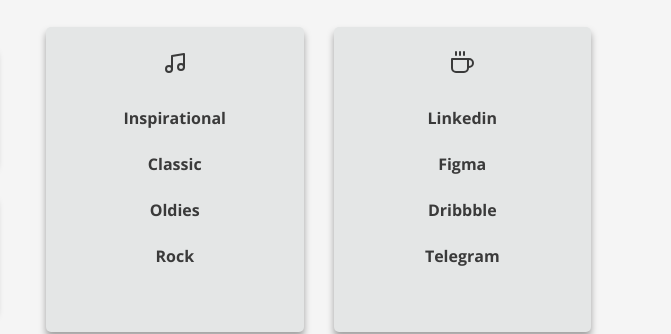
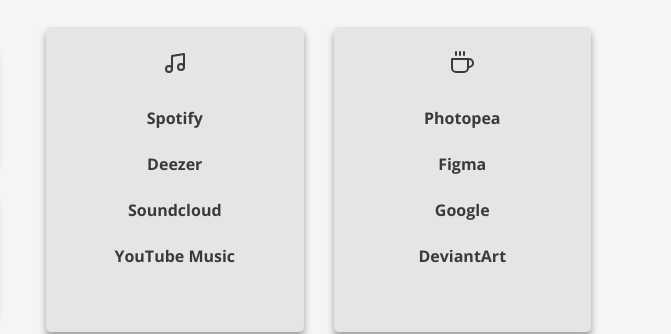
Before and after one commit to zachjmurphy/Compass, a website: page index.html in a window 1280 px wide. Shown: the part 388-722 px from the top of the page, 609-1280 px from the left. Drawn offline with nearby package versions, Linux system fonts and the light colour scheme; no server answers.

Commit message:
Updated Code

```diff
--- a/app.css
+++ b/app.css
@@ -26,7 +26,7 @@
     change the --imgcol value
     to make the filter to your own */
 
-  --imgbg: url(assets/background.jpg);
+  --imgbg: url(assets/bgk.png);
   --imgcol: linear-gradient(
     rgba(255, 255, 255, 0.7),
     rgba(255, 255, 255, 0.7)
@@ -184,6 +184,7 @@
   font-size: var(--fss);
   margin-left: 15px;
   color: var(--fg);
+  text-transform: capitalize;
 }
 
 .buttonLink {
--- a/config.js
+++ b/config.js
@@ -4,6 +4,7 @@
 // / /__| (_) | | | | | | |_) | (_| \__ \__ \
 // \____/\___/|_| |_| |_| .__/ \__,_|___/___/
 //                      |_|
+//
 // ┌─┐┌─┐┌┐┌┌─┐┬┌─┐┬ ┬┬─┐┌─┐┌┬┐┬┌─┐┌┐┌
 // │  │ ││││├┤ ││ ┬│ │├┬┘├─┤ │ ││ ││││
 // └─┘└─┘┘└┘└  ┴└─┘└─┘┴└─┴ ┴ ┴ ┴└─┘┘└┘
@@ -40,7 +41,7 @@
   cards: [
     {
       id: '1',
-      name: 'Github',
+      name: 'GitHub',
       icon: 'github',
       link: 'https://www.github.com/',
     },
@@ -54,11 +55,11 @@
       id: '3',
       name: 'Discord',
       icon: 'message-square',
-      link: 'https://discord.com/',
+      link: 'https://www.discord.com/',
     },
     {
       id: '4',
-      name: 'Onedrive',
+      name: 'OneDrive',
       icon: 'archive',
       link: 'https://www.onedrive.com/',
     },
@@ -88,38 +89,38 @@
   lists: {
     firstList: [
       {
-        name: 'Inspirational',
-        link: 'https://www.youtube.com/watch?v=dQw4w9WgXcQ',
+        name: 'Spotify',
+        link: 'https://www.spotify.com/',
       },
       {
-        name: 'Classic',
-        link: 'https://www.youtube.com/watch?v=dQw4w9WgXcQ',
+        name: 'Deezer',
+        link: 'https://www.deezer.com/',
       },
       {
-        name: 'Oldies',
-        link: 'https://www.youtube.com/watch?v=dQw4w9WgXcQ',
+        name: 'Soundcloud',
+        link: 'https://www.soundcloud.com/',
       },
       {
-        name: 'Rock',
-        link: 'https://www.youtube.com/watch?v=dQw4w9WgXcQ',
+        name: 'YouTube Music',
+        link: 'https://music.youtube.com/',
       },
     ],
     secondList: [
       {
-        name: 'Linkedin',
-        link: 'https://linkedin.com/',
+        name: 'Photopea',
+        link: 'https://www.photopea.com/',
       },
       {
         name: 'Figma',
-        link: 'https://figma.com/',
+        link: 'https://www.figma.com/',
       },
       {
-        name: 'Dribbble',
-        link: 'https://dribbble.com',
+        name: 'Google',
+        link: 'https://www.google.ca/',
       },
       {
-        name: 'Telegram',
-        link: 'https://webk.telegram.org',
+        name: 'DeviantArt',
+        link: 'https://www.deviantart.com/',
       },
     ],
   },
```
Also changed, not shown: index.html (+2 -2 lines), package.json (+5 -5 lines), assets/bgk.png (renamed from assets/background.jpg), assets/icons/favicon.png (deleted), assets/img/donation.png (deleted), assets/img/header.png (deleted), assets/img/icons.png (deleted), assets/img/live.png (deleted), assets/img/previewbg.png (deleted), assets/img/subheader.png (deleted), assets/js/weather.js (line endings or trailing spaces), 1 other file.
